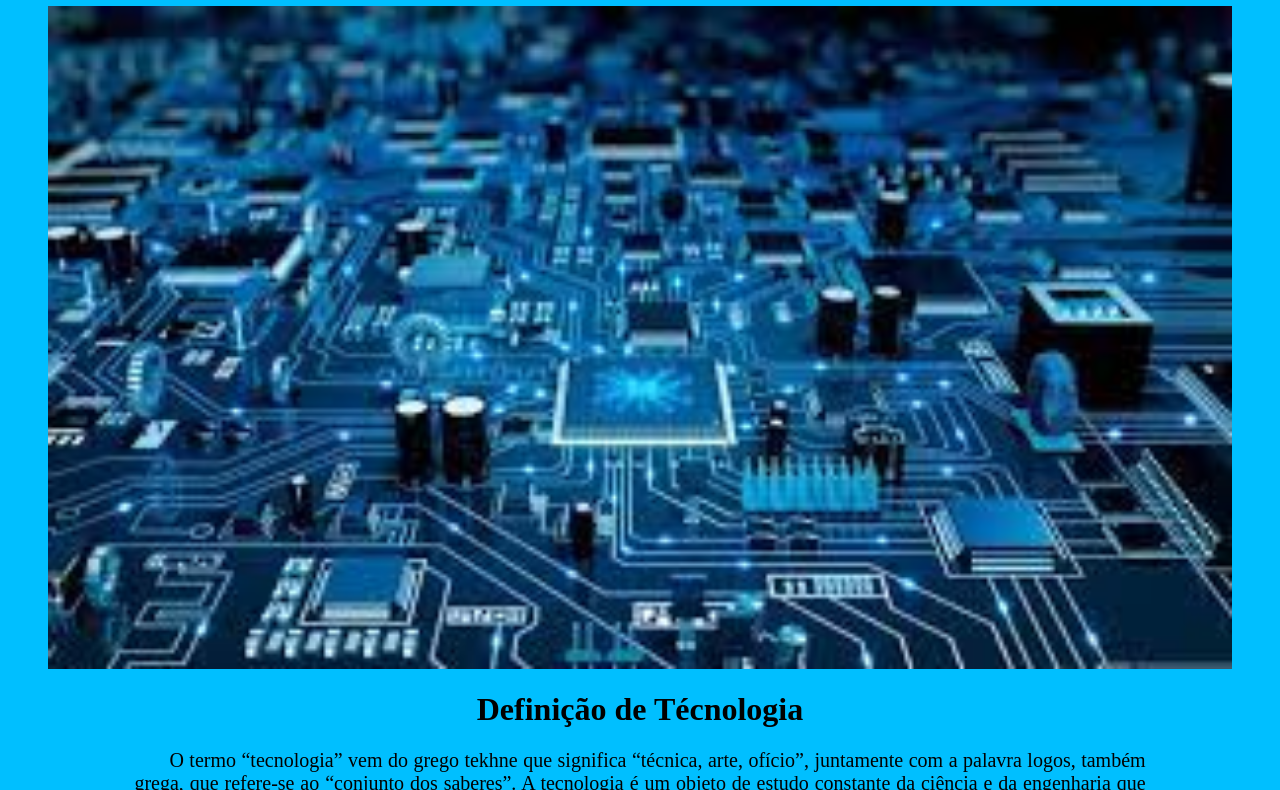
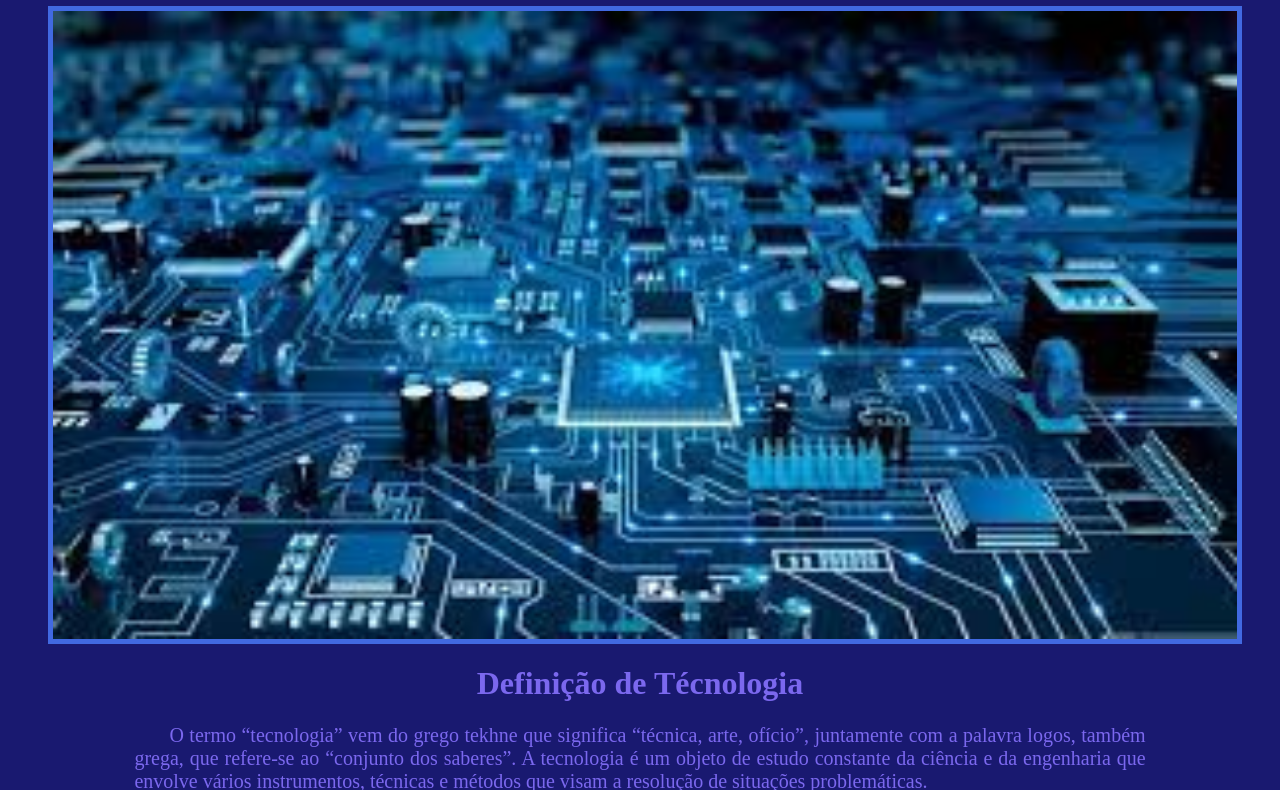
Before and after one commit to projkaikepinheiro/MeuPrimeiroSite, a plain HTML site: page index.html in a window 1280 px wide. Shown: the part 60-850 px from the top of the page. Drawn offline with Linux system fonts and the light colour scheme.

Commit message:
Inclusão de borda e cor no texto

```diff
--- a/css/estilo.css
+++ b/css/estilo.css
@@ -1,15 +1,18 @@
 body{
-    background-color: #00BFFF;
+    background-color: #191970;
 }
 
 .img_topo{
     width: 100%;
+    height: 80%;
     text-align: center;
+    border: 5px solid #4169E1;
 }
 
 
 .img_corpo{
     width: 50%;
+    border: 5px solid #4169E1;
 }
 
 .container{
@@ -19,6 +22,8 @@ body{
 
 h1{
     text-align: center;
+    color: #7B68EE;
+    font-weight: bolder;
 }
 
 p{
@@ -26,4 +31,5 @@ p{
     font-size: 1.25em;
     text-align: justify;
     text-indent: 35px;
+    color: #7B68EE;
 }
```
